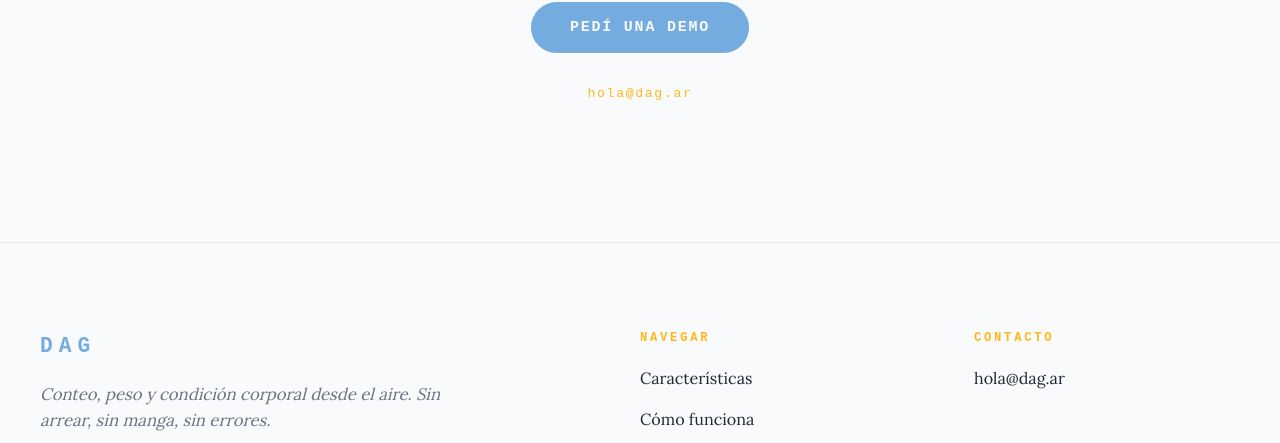
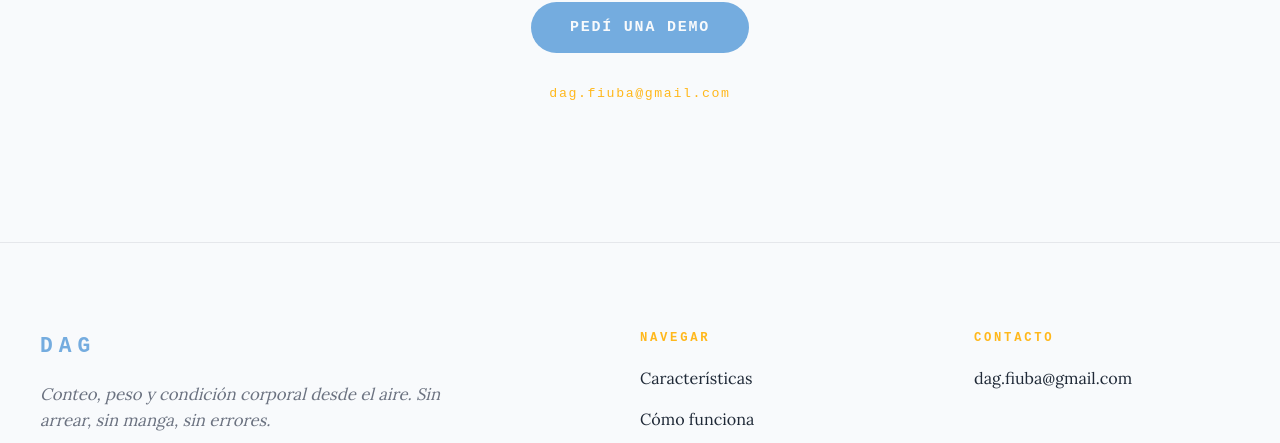
Before and after one commit to Deteccion-Activa-de-Ganado/webpage, a React (Vite) app: page /dashboard in a window 1280 px wide. Shown: the part 7371-7814 px from the top of the page. Built offline with nearby package versions, Linux system fonts and the light colour scheme; a web font is replaced by a local one.

Commit message:
fix: placing correct email address

```diff
--- a/_legacy/caracteristicas.html
+++ b/_legacy/caracteristicas.html
@@ -813,7 +813,7 @@
       Somos un equipo de ingenieros argentinos. Escribinos y te mostramos cómo funciona en tu establecimiento.
     </p>
     <div style="display:flex;gap:12px;flex-wrap:wrap;justify-content:center;">
-      <a href="mailto:dag@fi.uba.ar" class="hero-cta" style="font-size:.95rem;padding:16px 36px;"
+      <a href="mailto:dag.fiuba@gmail.com" class="hero-cta" style="font-size:.95rem;padding:16px 36px;"
         data-es="Escribinos" data-en="Get in touch">Escribinos</a>
       <a href="como-funciona.html" class="btn-detail" style="font-size:.95rem;padding:12px 0;"
         data-es="Ver cómo funciona" data-en="See how it works">Ver cómo funciona
@@ -844,7 +844,7 @@
         <h5 data-es="Proyecto" data-en="Project">Proyecto</h5>
         <ul>
           <li><a href="https://fi.uba.ar" target="_blank">FIUBA</a></li>
-          <li><a href="mailto:dag@fi.uba.ar" data-es="Contacto" data-en="Contact">Contacto</a></li>
+          <li><a href="mailto:dag.fiuba@gmail.com" data-es="Contacto" data-en="Contact">Contacto</a></li>
           <li><a href="https://github.com/fiuba-dag" target="_blank">GitHub</a></li>
         </ul>
       </div>
--- a/_legacy/como-funciona.html
+++ b/_legacy/como-funciona.html
@@ -705,7 +705,7 @@
       Escribinos y te mostramos cómo funciona en tu establecimiento, con tus lotes y tu hacienda.
     </p>
     <div style="display:flex;gap:12px;flex-wrap:wrap;justify-content:center;">
-      <a href="mailto:dag@fi.uba.ar" class="hero-cta" style="font-size:.95rem;padding:16px 36px;" data-es="Escribinos" data-en="Get in touch">Escribinos</a>
+      <a href="mailto:dag.fiuba@gmail.com" class="hero-cta" style="font-size:.95rem;padding:16px 36px;" data-es="Escribinos" data-en="Get in touch">Escribinos</a>
       <a href="caracteristicas.html" class="btn-outline" style="font-size:.95rem;padding:16px 36px;" data-es="Ver características" data-en="See features">Ver características</a>
     </div>
   </div>
@@ -735,7 +735,7 @@
         <h5 data-es="Proyecto" data-en="Project">Proyecto</h5>
         <ul>
           <li><a href="https://fi.uba.ar" target="_blank">FIUBA</a></li>
-          <li><a href="mailto:dag@fi.uba.ar" data-es="Contacto" data-en="Contact">Contacto</a></li>
+          <li><a href="mailto:dag.fiuba@gmail.com" data-es="Contacto" data-en="Contact">Contacto</a></li>
           <li><a href="https://github.com/fiuba-dag" target="_blank">GitHub</a></li>
         </ul>
       </div>
--- a/_legacy/dashboard.html
+++ b/_legacy/dashboard.html
@@ -696,7 +696,7 @@
       Te mostramos el dashboard con datos reales de un establecimiento similar, o con los datos de tu primer vuelo.
     </p>
     <div style="display:flex;gap:12px;flex-wrap:wrap;justify-content:center;">
-      <a href="mailto:dag@fi.uba.ar" class="hero-cta" style="font-size:1rem;padding:14px 32px;" data-es="Pedí tu demo" data-en="Request your demo">Pedí tu demo</a>
+      <a href="mailto:dag.fiuba@gmail.com" class="hero-cta" style="font-size:1rem;padding:14px 32px;" data-es="Pedí tu demo" data-en="Request your demo">Pedí tu demo</a>
       <a href="como-funciona.html" class="btn-secondary" style="font-size:1rem;padding:14px 32px;" data-es="Ver cómo funciona" data-en="See how it works">Ver cómo funciona</a>
     </div>
   </div>
@@ -723,14 +723,14 @@
         <h5 data-es="Proyecto" data-en="Project">Proyecto</h5>
         <ul>
           <li><a href="https://fi.uba.ar" target="_blank">FIUBA</a></li>
-          <li><a href="mailto:dag@fi.uba.ar" data-es="Contacto" data-en="Contact">Contacto</a></li>
+          <li><a href="mailto:dag.fiuba@gmail.com" data-es="Contacto" data-en="Contact">Contacto</a></li>
           <li><a href="https://github.com/fiuba-dag" target="_blank">GitHub</a></li>
         </ul>
       </div>
       <div class="foot-col">
         <h5 data-es="Contacto" data-en="Contact">Contacto</h5>
         <ul>
-          <li><a href="mailto:dag@fi.uba.ar">dag@fi.uba.ar</a></li>
+          <li><a href="mailto:dag.fiuba@gmail.com">dag.fiuba@gmail.com</a></li>
         </ul>
       </div>
     </div>
--- a/_legacy/index.html
+++ b/_legacy/index.html
@@ -823,7 +823,7 @@
     <p class="cta-sub" data-es="Escribinos y te mostramos cómo funciona en tu establecimiento." data-en="Reach out and we'll show you how it works on your property.">
       Escribinos y te mostramos cómo funciona en tu establecimiento.
     </p>
-    <a href="mailto:dag@fi.uba.ar" class="hero-cta" style="font-size:.95rem;padding:16px 36px;"
+    <a href="mailto:dag.fiuba@gmail.com" class="hero-cta" style="font-size:.95rem;padding:16px 36px;"
       data-es="Pedí una demo" data-en="Request a demo">Pedí una demo</a>
   </div>
 </section>
@@ -852,7 +852,7 @@
         <h5 data-es="Proyecto" data-en="Project">Proyecto</h5>
         <ul>
           <li><a href="https://fi.uba.ar" target="_blank">FIUBA</a></li>
-          <li><a href="mailto:dag@fi.uba.ar" data-es="Contacto" data-en="Contact">Contacto</a></li>
+          <li><a href="mailto:dag.fiuba@gmail.com" data-es="Contacto" data-en="Contact">Contacto</a></li>
           <li><a href="https://github.com/fiuba-dag" target="_blank">GitHub</a></li>
         </ul>
       </div>
--- a/src/content/en.ts
+++ b/src/content/en.ts
@@ -94,7 +94,7 @@ export const en: Content = {
       titleLine2: "with your herd?",
       lede: "Reach out and we'll show you how it works on your property.",
       cta: "Request a demo",
-      email: "dag@fi.uba.ar",
+      email: "dag.fiuba@gmail.com",
     },
   },
   howItWorks: {
@@ -535,7 +535,7 @@ export const en: Content = {
       "Head count, weight, and body condition — from the air. No herding, no chute, no guesswork.",
     navigateLabel: "Navigate",
     contactLabel: "Contact",
-    contactEmail: "hello@dag.ar",
+    contactEmail: "dag.fiuba@gmail.com",
     coordinates: "34°36′S · 58°22′W — Buenos Aires, Argentina",
     copyright: "Active Cattle Detection",
   },
--- a/src/content/es.ts
+++ b/src/content/es.ts
@@ -94,7 +94,7 @@ export const es: Content = {
       titleLine2: "con tu campo?",
       lede: "Escribinos y te mostramos cómo funciona en tu establecimiento.",
       cta: "Pedí una demo",
-      email: "hola@dag.ar",
+      email: "dag.fiuba@gmail.com",
     },
   },
   howItWorks: {
@@ -531,7 +531,7 @@ export const es: Content = {
       "Conteo, peso y condición corporal desde el aire. Sin arrear, sin manga, sin errores.",
     navigateLabel: "Navegar",
     contactLabel: "Contacto",
-    contactEmail: "hola@dag.ar",
+    contactEmail: "dag.fiuba@gmail.com",
     coordinates: "34°36′S · 58°22′O — Buenos Aires, Argentina",
     copyright: "Detección Activa de Ganado",
   },
```
